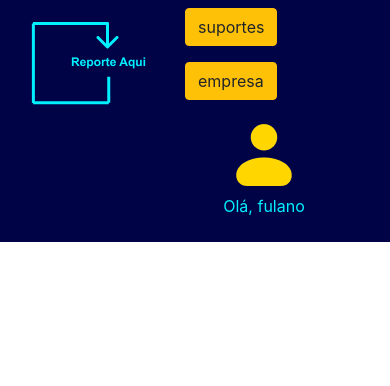
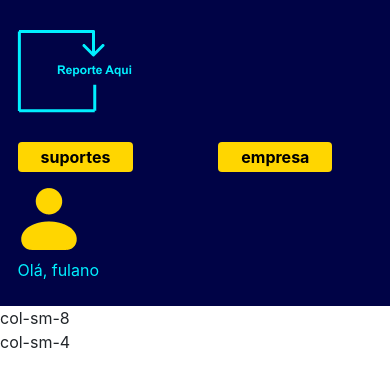
Before and after one commit to yuri1709/reporte-aqui, a plain HTML site: page home.html in a window 390 px wide. Drawn offline with nearby package versions, Linux system fonts and the light colour scheme.

Commit message:
Adicionado responsividade no nav

```diff
--- a/css/style.css
+++ b/css/style.css
@@ -1,7 +1,29 @@
-header {
+.meu-bg {
   background-color: #000346;
 }
 
-.menu-perfil {
+
+.menu-perfil-texto {
   color: #00F0FF;
 }
+
+.ola-fulano {
+  background-color: #000346;
+}
+
+.dropdown-menu.show {
+  background-color: #000346;
+}
+
+.dropdown-item {
+  color: #00F0FF;
+}
+
+.nav-button {
+  background-color: #FFD600;
+  padding: 2px 22px;
+}
+
+.nav-button:hover {
+  background-color: white;
+}
--- a/home.html
+++ b/home.html
@@ -9,20 +9,58 @@
   <title>Document</title>
 </head>
 <body>
-<div class="container-flex">
-  <header class="d-flex flex-row col-12">
-    <div class="navbar-brand my-3 mx-3">
-      <img src="img/logo.png" alt="Logo-Reporte-Aqui">
-    </div>
-    <nav class="nav ml-auto d-flex align-items-center">
-      <a class="nav-link" href=""><button type="button" class="btn btn-warning">suportes</button></a>
-      <a class="nav-link" href=""><button type="button" class="btn btn-warning">empresa</button></a>
-      <div class="d-flex-column my-2 mx-5 ola-fulano">
-        <a href="" class="nav-link"><img src="/img/perfil-de-usuario-yellow.png" alt="imagem perfil amarela"></a>
-        <p class="text-center menu-perfil">Olá, fulano</p>
+<!-- <div class="container-fluid"> -->
+  <header class="row">
+   <div class="col-12 px-0">
+    <nav class="navbar navbar-expand-lg navbar-light meu-bg">
+      <div class="navbar-brand my-3 mx-3">
+        <img src="img/logo.png" alt="Logo-Reporte-Aqui">
       </div>
+      <ul class="row navbar-nav ml-auto d-flex flex-row align-items-center">
+        <li class="nav-item col-6 col-md-4">
+          <a class="nav-link" href=""><button type="button" class="btn nav-button"><span class="font-weight-bold">suportes</span></button></a>
+        </li>
+        <li class="nav-item col-6 col-md-4">
+          <a class="nav-link" href=""><button type="button" class="btn nav-button"><span class="font-weight-bold">empresa</span></button></a>
+        </li>
+        <li class="nav-item col-md-4">
+          <div class="my-2 mx-5 ola-fulano m-auto id="dropdownMenuButton" data-toggle="dropdown" aria-haspopup="true" aria-expanded="false">
+            <a href="" class="nav-link"><img src="/img/perfil-de-usuario-yellow.png" alt="imagem perfil amarela"></a>
+            <p class="menu-perfil-texto">Olá, fulano</p>
+            <div class="dropdown-menu" aria-labelledby="dropdownMenuButton">
+              <a class="dropdown-item" href="#">Action</a>
+              <a class="dropdown-item" href="#">Another action</a>
+              <a class="dropdown-item" href="#">Something else here</a>
+            </div>
+          </div>
+        </li>
+      </ul>
     </nav>
+   </div>
+
   </header>
+
+ <!-- MEIO DA PAGINA -->
+ <section>
+  <div class="row">
+    <div class="col-sm-8">col-sm-8</div>
+    <div class="col-sm-4">col-sm-4</div>
+  </div>
+ </section>
+
 </div>
+
+
+
+
+
+
+
+
+  <!-- Optional JavaScript -->
+    <!-- jQuery first, then Popper.js, then Bootstrap JS -->
+    <script src="https://code.jquery.com/jquery-3.2.1.slim.min.js" integrity="sha384-KJ3o2DKtIkvYIK3UENzmM7KCkRr/rE9/Qpg6aAZGJwFDMVNA/GpGFF93hXpG5KkN" crossorigin="anonymous"></script>
+    <script src="https://cdn.jsdelivr.net/npm/popper.js@1.12.9/dist/umd/popper.min.js" integrity="sha384-ApNbgh9B+Y1QKtv3Rn7W3mgPxhU9K/ScQsAP7hUibX39j7fakFPskvXusvfa0b4Q" crossorigin="anonymous"></script>
+    <script src="https://cdn.jsdelivr.net/npm/bootstrap@4.0.0/dist/js/bootstrap.min.js" integrity="sha384-JZR6Spejh4U02d8jOt6vLEHfe/JQGiRRSQQxSfFWpi1MquVdAyjUar5+76PVCmYl" crossorigin="anonymous"></script>
 </body>
 </html>
```
